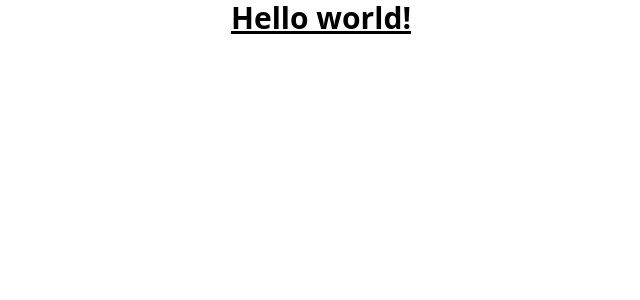
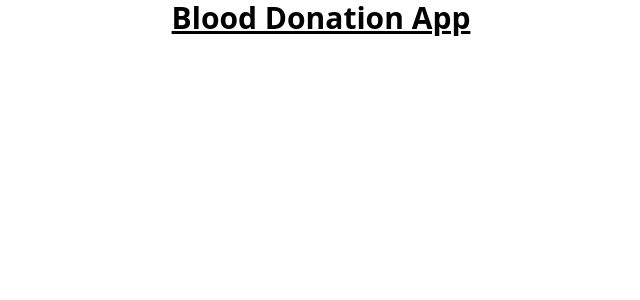
Before and after one commit to Saurav-Pant/Blood-Donation-Project, a React (Create React App) app in the folder Client/: page / in a window 1280 px wide. Shown: the top 300 px of the page, without its empty margins (319-959 px from the left). Built offline with nearby package versions, Linux system fonts and the light colour scheme.

Commit message:
tailwind

```diff
--- a/Client/src/App.js
+++ b/Client/src/App.js
@@ -3,7 +3,7 @@
 function App() {
   return (
     <div className="App">
-      <h1 className="text-3xl font-bold underline">Hello world!</h1>
+      <h1 className="text-3xl font-bold underline">Blood Donation App</h1>
     </div>
   );
 }
```
